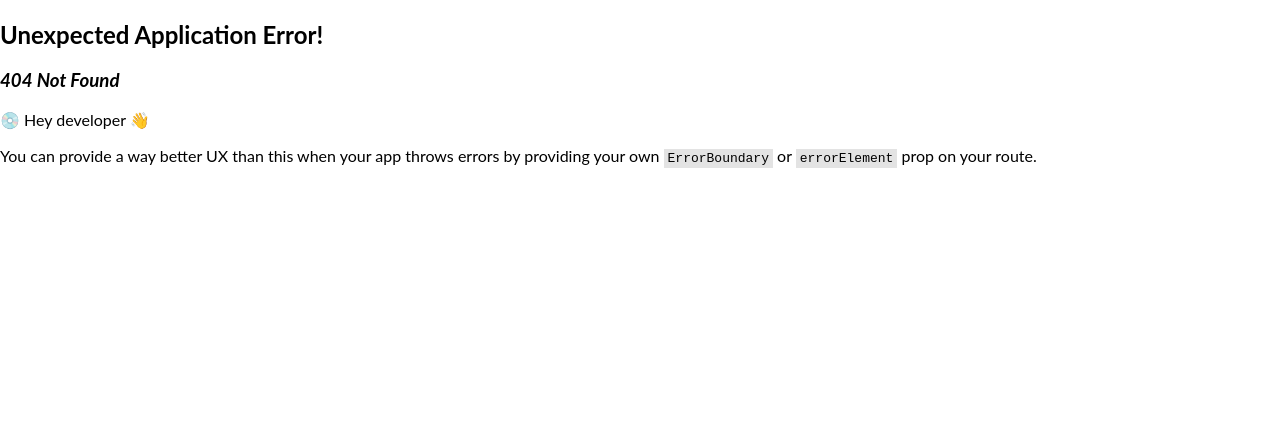
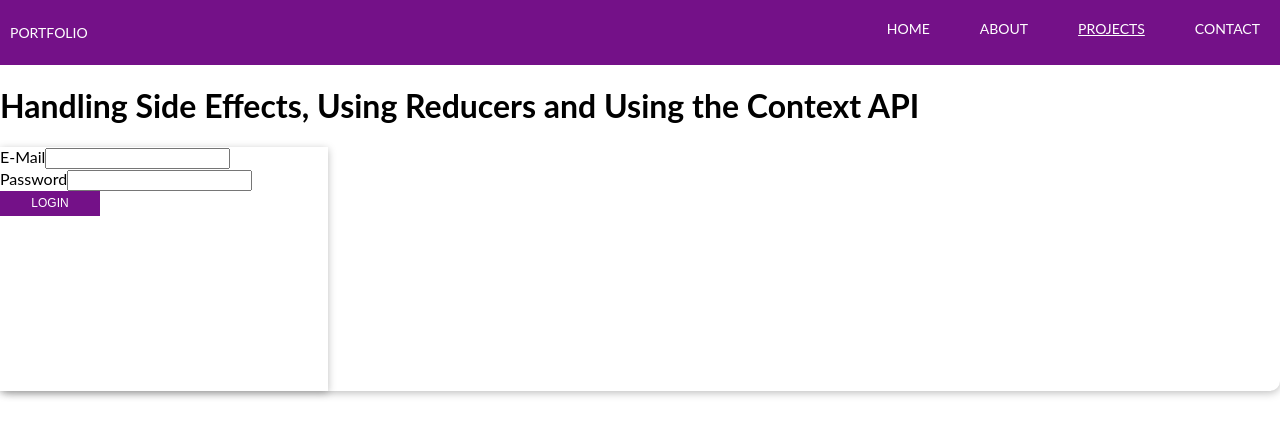
Before and after one commit to LiviaGitHub/learning-react-and-javaScript, a React (Create React App) app: page /projects/project-detail/handle-side-effects in a window 1280 px wide. Before the commit this address had no page. Shown: the top 436 px of the page. Built offline with nearby package versions, Linux system fonts and the light colour scheme.

Commit message:
more leranings

```diff
--- a/src/App.js
+++ b/src/App.js
@@ -4,6 +4,7 @@
 import { ProjectsPage } from './components/projects/index.jsx';
 import { DestructuringArraysPage } from './components/projects/project-detail/destructuring-arrays/index.jsx';
 import { DestructuringObjectsPage } from './components/projects/project-detail/destructuring-objects/index.jsx';
+import { HandleSideEffectsPage } from './components/projects/project-detail/handle-side-effects/index.jsx';
 
 import { createBrowserRouter, RouterProvider } from 'react-router-dom';
 import ErrorBoundary from './components/error/ErrorBoundary.js';
@@ -15,6 +16,7 @@
   { path: '/projects', element: <ProjectsPage /> },
   { path: '/projects/project-detail/destructuring-arrays', element: <DestructuringArraysPage /> },
   { path: '/projects/project-detail/destructuring-objects', element: <DestructuringObjectsPage /> },
+  { path: '/projects/project-detail/handle-side-effects', element: <HandleSideEffectsPage /> },
 ]);
 
 export const App = () => {
--- a/src/components/button/button.css
+++ b/src/components/button/button.css
@@ -1,7 +1,7 @@
 .button {
-  border: 0.0625rem solid #fff; /* 1px */
-  background: #fff;
-  color: #000;
+  border: 0.0625rem solid #741188; /* 1px */
+  background: #741188;
+  color: #fff;
   cursor: pointer;
   text-align: center;
   width: 6.25rem; /* 100px */
@@ -13,13 +13,13 @@
 
 .button:hover,
 .button:active {
-  background: #fff;
-  border-color: #fff;
+  background: #741188;
+  border-color: #741188;
 }
 
 .a {
   text-decoration: none;
-  color: #000;
+  color: #fff;
   text-align: center;
 }
 
--- a/src/components/header/header.css
+++ b/src/components/header/header.css
@@ -1,12 +1,12 @@
 .header {
-  background-color: #fff;
+  background: #741188;
   padding: 0.625rem; /* 10px  */
   overflow: auto;
 }
 
 .p,
 .header-link {
-  color: #000;
+  color: #fff;
   font-size: 0.875rem; /* 14px  */
   display: inline-block;
   text-transform: uppercase;
--- a/src/components/home/home.css
+++ b/src/components/home/home.css
@@ -1,7 +1,7 @@
 .home-container {
-  background-size: 100% 100%;
-  min-height: 100vh;
-  background-color: #131a6d;
+  box-shadow: 0 2px 8px rgba(0, 0, 0, 0.26);
+  background: white;
+  border-radius: 10px;
 }
 
 .content {
@@ -13,7 +13,7 @@
 
 .h1 {
   text-align: center;
-  color: #fff;
+  color: #000;
   padding-top: 12.5rem; /* 200px */
   font-size: 2.1875rem; /* 35px  */
   font-weight: normal;
@@ -21,7 +21,7 @@
 
 .h4 {
   text-align: center;
-  color: #fff;
+  color: #000;
   font-size: 0.9375rem; /* 15px  */
   font-weight: normal;
 }
--- a/src/components/projects/index.jsx
+++ b/src/components/projects/index.jsx
@@ -16,21 +16,19 @@
       <h1>Learn Detail List</h1>
       <ul>
         <li>
-        <a href='/projects/project-detail/destructuring-arrays'>Destructuring Arrays</a>
+          <a href='/projects/project-detail/destructuring-arrays'>Destructuring Arrays</a>
         </li>
 
         <li>
-        <a href='/projects/project-detail/destructuring-objects'>Destructuring Objects</a>
+          <a href='/projects/project-detail/destructuring-objects'>Destructuring Objects</a>
         </li>
 
+        <li>
+          <a href='/projects/project-detail/handle-side-effects'>
+            Handling Side Effects, Using Reducers and Using the Context API
+          </a>
+        </li>
       </ul>
     </div>
   );
 };
-
-        // {/* {projects.map((project) => (
-        //   <li key={project.id}>
-        //     {/* Renderize links específicos para cada projeto */}
-        //     <Link to={project.link}>{project.title}</Link>
-        //   </li>
-        // ))} */}
--- /dev/null
+++ b/src/components/projects/project-detail/handle-side-effects/index.jsx
@@ -0,0 +1,86 @@
+import React, { useState } from 'react';
+import { Header } from '../../../header';
+import { Button } from '../../../button';
+import classes from './login.css';
+
+export const HandleSideEffectsPage = (props) => {
+
+  const [enteredEmail, setEnteredEmail] = useState('');
+  const [emailIsValid, setEmailIsValid] = useState();
+  const [enteredPassword, setEnteredPassword] = useState('');
+  const [passwordIsValid, setPasswordIsValid] = useState();
+  const [formIsValid, setFormIsValid] = useState(false);
+
+  const emailChangeHandler = (event) => {
+    setEnteredEmail(event.target.value);
+
+    setFormIsValid(
+      event.target.value.includes('@') && enteredPassword.trim().length > 6
+    );
+  };
+
+  const passwordChangeHandler = (event) => {
+    setEnteredPassword(event.target.value);
+
+    setFormIsValid(
+      event.target.value.trim().length > 6 && enteredEmail.includes('@')
+    );
+  };
+
+  const validateEmailHandler = () => {
+    setEmailIsValid(enteredEmail.includes('@'));
+  };
+
+  const validatePasswordHandler = () => {
+    setPasswordIsValid(enteredPassword.trim().length > 6);
+  };
+
+  const submitHandler = (event) => {
+    event.preventDefault();
+    props.onLogin(enteredEmail, enteredPassword);
+  };
+
+  return (
+    <div className='home-container'>
+      <Header />
+      <h1>Handling Side Effects, Using Reducers and Using the Context API</h1>
+      <div className='card'>
+      <form onSubmit={submitHandler}>
+        <div
+          className={`${classes.control} ${
+            emailIsValid === false ? classes.invalid : ''
+          }`}
+        >
+          <label htmlFor="email">E-Mail</label>
+          <input
+            type="email"
+            id="email"
+            value={enteredEmail}
+            onChange={emailChangeHandler}
+            onBlur={validateEmailHandler}
+          />
+        </div>
+        <div
+          className={`${classes.control} ${
+            passwordIsValid === false ? classes.invalid : ''
+          }`}
+        >
+          <label htmlFor="password">Password</label>
+          <input
+            type="password"
+            id="password"
+            value={enteredPassword}
+            onChange={passwordChangeHandler}
+            onBlur={validatePasswordHandler}
+          />
+        </div>
+        <div className={classes.actions}>
+          <Button type="submit" className={classes.btn} disabled={!formIsValid}>
+            Login
+          </Button>
+        </div>
+      </form>
+      </div>
+    </div>
+  );
+};
--- /dev/null
+++ b/src/components/projects/project-detail/handle-side-effects/login.css
@@ -0,0 +1,62 @@
+.card {
+    background: white;
+    box-shadow: 0 2px 8px rgba(0, 0, 0, 0.26);
+    width: 20.5rem;
+    height: 15.25rem;
+  }
+
+  .login {
+    max-width: 40rem;
+    margin: 2rem auto;
+    padding: 2rem;
+  }
+
+  .control {
+    margin: 1rem 0;
+    display: flex;
+    align-items: stretch;
+    flex-direction: column;
+  }
+
+  .control label,
+  .control input {
+    display: block;
+  }
+
+  .control label {
+    font-weight: bold;
+    flex: 1;
+    color: #464646;
+    margin-bottom: 0.5rem;
+    width: 300px;
+  }
+
+  .control input {
+    flex: 3;
+    font: inherit;
+    padding: 0.35rem 0.35rem;
+    border-radius: 6px;
+    border: 1px solid #ccc;
+  }
+
+  .control input:focus {
+    outline: none;
+    border-color: #4f005f;
+    background: #f6dbfc;
+  }
+
+  .control.invalid input {
+    border-color: red;
+    background: #fbdada;
+  }
+
+  .actions {
+    text-align: center;
+  }
+
+  @media (min-width: 768px) {
+    .control {
+      align-items: center;
+      flex-direction: row;
+    }
+  }
```
